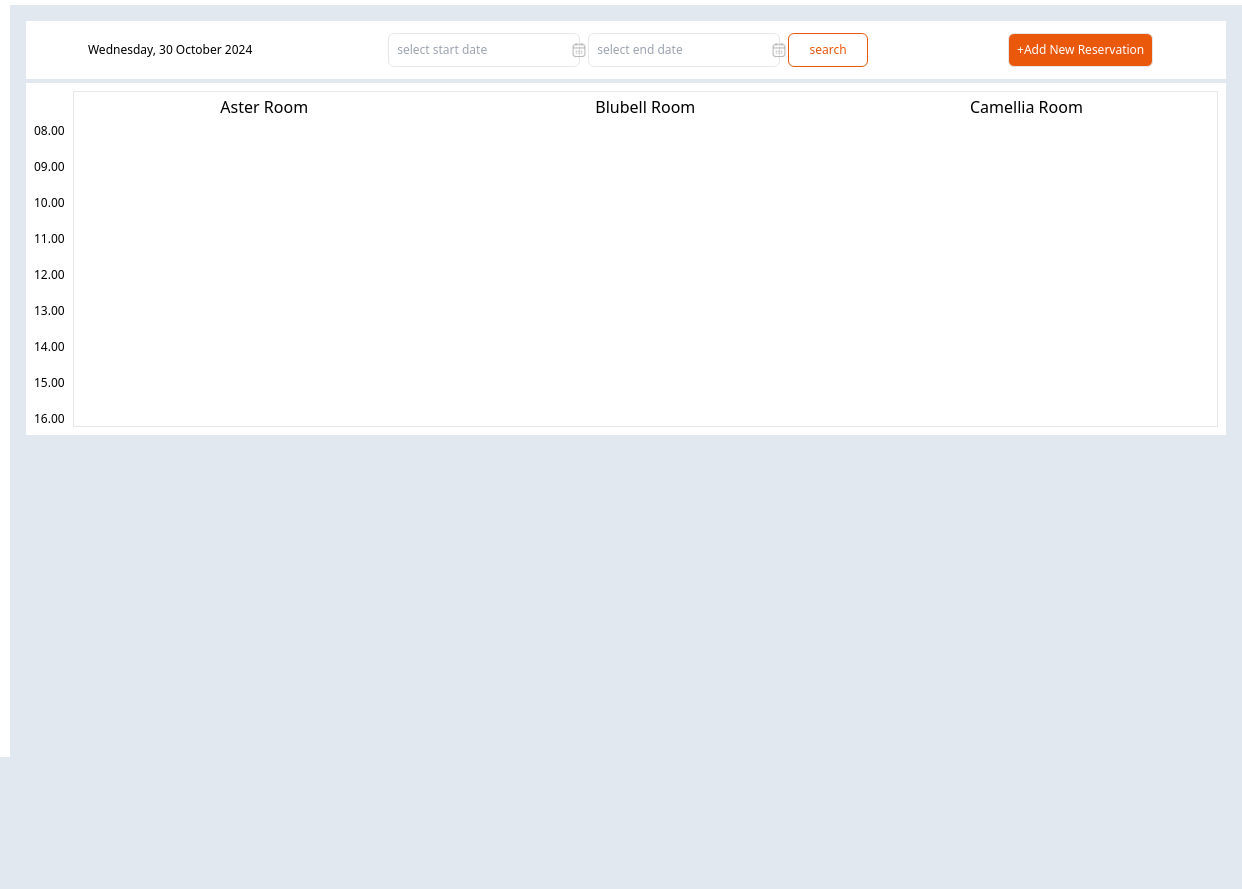
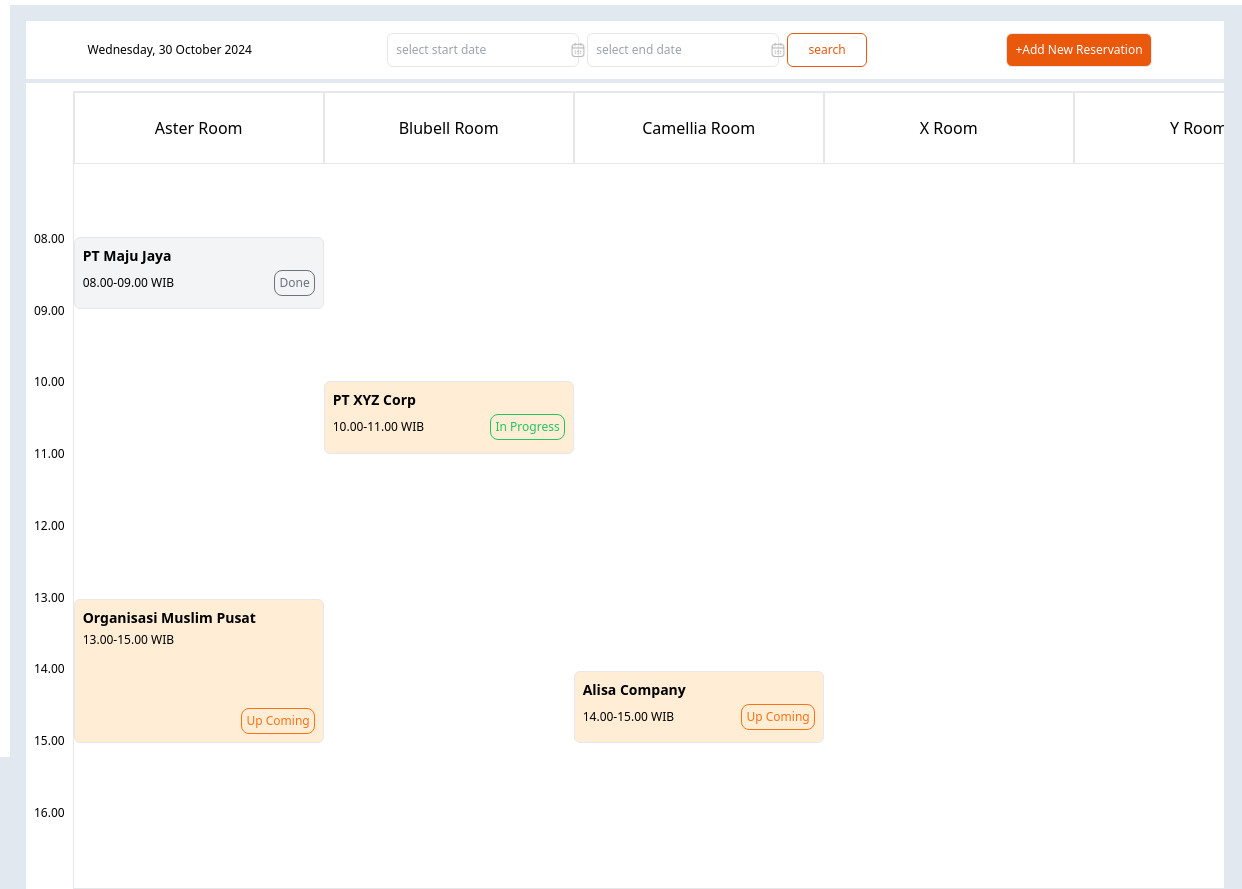
Before and after one commit to septi-anita/Tugas-Minggu-5, a plain HTML site: page index.html in a window 1280 px wide. Shown: the part 43-932 px from the top of the page, 38-1280 px from the left. Before the commit the page ends 800 px from the top, so only its background shows below. Drawn offline with nearby package versions, Linux system fonts and the light colour scheme.

Commit message:
completing reservation section

```diff
--- a/index.html
+++ b/index.html
@@ -17,30 +17,30 @@
             <img src="image/arrow-right.png" style="width: 20px;">
         </a>
 
-        <a href="#dashboardadmin" class="hover:bg-orange-500">
-            <img src="image/element-3.png" style="width: 20px;">
+        <a href="#dashboardadmin" >
+            <img src="image/element-3.png" class="hover:bg-orange-200" style="width: 20px;" >
         </a>
 
-        <a href="#clipboard">
-            <img src="image/clipboard-text.png" style="width: 20px;">
+        <a href="#clipboard" >
+            <img src="image/clipboard-text.png" class="hover:bg-orange-200" style="width: 20px;">
         </a>
 
-        <a href="#building">
-            <img src="image/buliding.png" style="width: 20px;">
+        <a href="#building" >
+            <img src="image/buliding.png" class="hover:bg-orange-200" style="width: 20px;">
         </a>
 
-        <a href="#document">
-            <img src="image/document-text.png" style="width: 20px;">
+        <a href="#document" >
+            <img src="image/document-text.png" class="hover:bg-orange-200" style="width: 20px;"">
         </a>
 
-        <a href="#setting">
-            <img src="image/setting-2.png" style="width: 20px;">
+        <a href="#setting" >
+            <img src="image/setting-2.png" class="hover:bg-orange-200" style="width: 20px;">
         </a>
 
     </div>
 
     <!--COL2: header & main content-->
-    <div class="flex ml-12 w-full">
+    <div class="flex ml-12 w-[calc(100%-50px)]">
 
         <!--header-->
         <div class="fixed top-0 left-12 right-0 flex flex-row-reverse gap-1 p-2 items-center bg-white">
@@ -51,7 +51,7 @@
         </div>
 
         <!--main content-->
-        <div class="flex flex-col gap-1 mt-12 p-4 w-full h-auto">
+        <div class="flex flex-col gap-1 mt-12 p-4 w-full h-full">
 
             <!--search date-->
             <div class="justify-around flex flex-row gap-2 p-2 space-x-4 items-center bg-white w-full">
@@ -72,11 +72,11 @@
 				</div>
             </div>
 
-            <!--reservation Schedule-->
-			<div class="flex flex-row gap-2 bg-white p-2">
+            <!--reservation schedule-->
+			<div class="flex flex-row gap-2 bg-white p-2 overflow-auto h-full">
 
 				<!--time-->
-				<div class="flex flex-col gap-5 mt-8 text-xs">
+				<div class="flex flex-col justify-around text-xs mt-28 mb-10">
                     <div>08.00</div>
                     <div>09.00</div>
                     <div>10.00</div>
@@ -89,10 +89,41 @@
                 </div>
 
 				<!--table-->
-				<div class="grid grid-cols-3 grid-rows-11 border border-gray w-full grid-flow-col ">
-                    <div class="flex justify-center items-center " style="grid-area: 1 / 1 / 2 / 2">Aster Room</div>
-                    <div class="flex justify-center items-center " style="grid-area: 1 / 2 / 2 / 3">Blubell Room</div>
-                    <div class="flex justify-center items-center " style="grid-area: 1 / 3 / 2 / 4">Camellia Room</div>
+				<div class="grid grid-cols-[250px_250px_250px_250px_250px] grid-rows-11 border border-gray ">
+                    <div class="flex justify-center items-center border border-gray " style="grid-area: 1 / 1 / 2 / 2">Aster Room</div>
+                    <div class="flex justify-center items-center border border-gray" style="grid-area: 1 / 2 / 2 / 3">Blubell Room</div>
+                    <div class="flex justify-center items-center border border-gray" style="grid-area: 1 / 3 / 2 / 4">Camellia Room</div>
+                    <div class="flex justify-center items-center border border-gray" style="grid-area: 1 / 4 / 2 / 5">X Room</div>
+                    <div class="flex justify-center items-center border border-gray" style="grid-area: 1 / 5 / 2 / 6">Y Room</div>
+                    <div class="flex flex-col gap-1 border rounded-md bg-gray-100 p-2" style="grid-area: 3 / 1 / 4 / 2">
+                        <div class="font-bold text-sm ">PT Maju Jaya</div>
+                        <div class="flex flex-row justify-between items-center">
+                            <div class="text-xs">08.00-09.00 WIB</div>
+                            <div class="flex p-1 whitespace-nowrap h-auto rounded-lg border border-gray-500 text-xs text-gray-500 justify-around">Done</div>
+                        </div>
+                    </div>
+                    <div class="flex flex-col gap-1 border rounded-md bg-orange-100 p-2" style="grid-area: 5/ 2 / 6 / 3">
+                        <div class="font-bold text-sm ">PT XYZ Corp</div>
+                        <div class="flex flex-row justify-between items-center">
+                            <div class="text-xs">10.00-11.00 WIB</div>
+                            <div class="flex p-1 whitespace-nowrap h-auto rounded-lg border border-green-500 text-xs text-green-500 justify-around">In Progress</div>
+                        </div>
+                    </div>
+                    <div class="flex flex-col gap-1 border rounded-md bg-orange-100 p-2" style="grid-area: 8 / 1 / 10 / 2">
+                        <div class="font-bold text-sm ">Organisasi Muslim Pusat</div>
+                        <div class="flex flex-row grow justify-between items-center">
+                            <div class="self-start text-xs">13.00-15.00 WIB</div>
+                            <div class="self-end flex p-1 whitespace-nowrap h-auto rounded-lg border border-orange-500 text-xs text-orange-500 justify-around">Up Coming</div>
+                        </div>
+                    </div>
+                    <div class="flex flex-col gap-1 border rounded-md bg-orange-100 p-2" style="grid-area: 9 / 3 / 10 / 4">
+                        <div class="font-bold text-sm ">Alisa Company</div>
+                        <div class="flex flex-row justify-between items-center">
+                            <div class="text-xs">14.00-15.00 WIB</div>
+                            <div class="flex p-1 whitespace-nowrap h-auto rounded-lg border border-orange-500 text-xs text-orange-500 justify-around">Up Coming</div>
+                        </div>
+                    </div>
+
                 </div>
 
 			</div>
```
